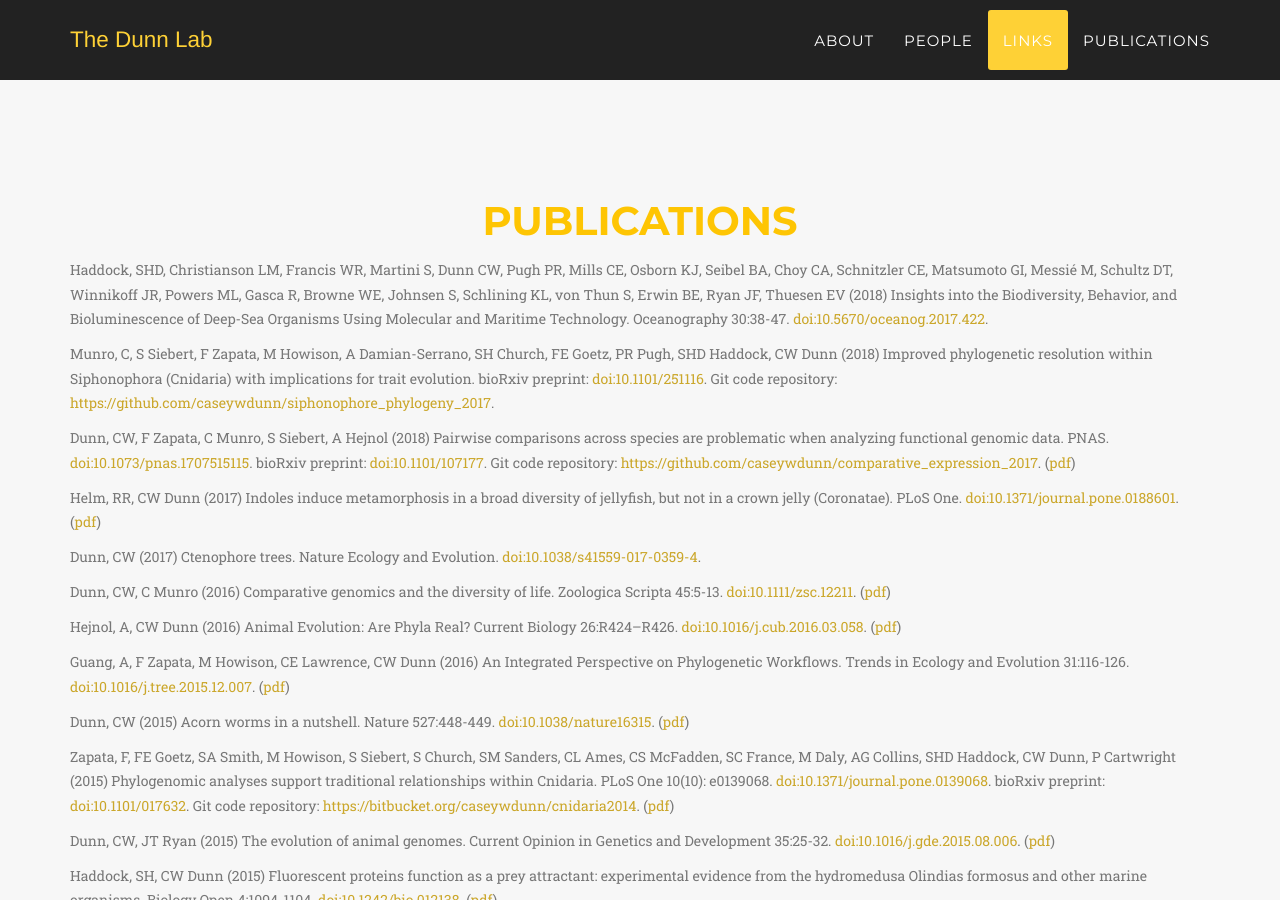
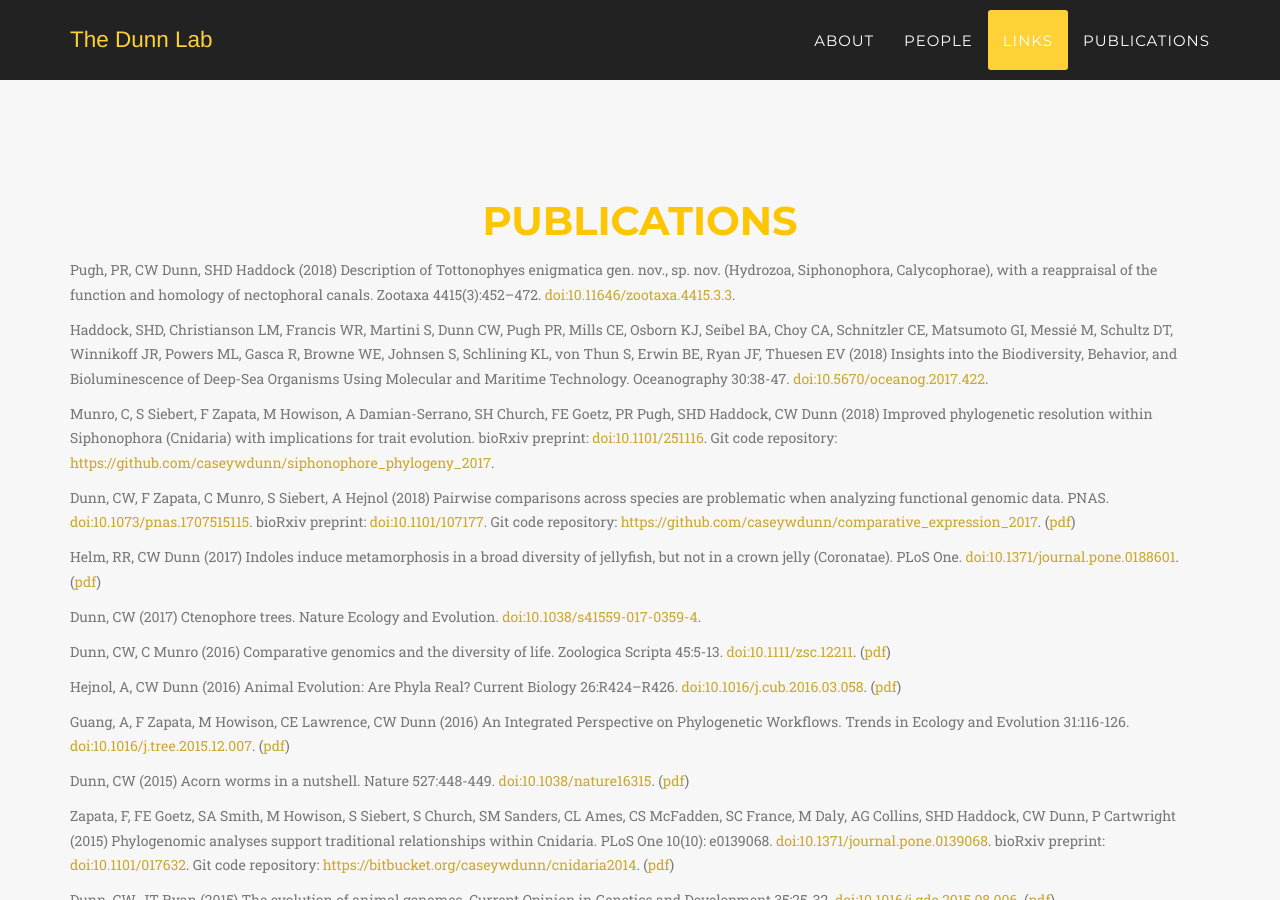
Before and after one commit to caseywdunn/caseywdunn.github.io, a Jekyll site: the page built from index.html, in a window 1280 px wide and 900 px high, scrolled down 8081 px. Built offline with Jekyll 4.4.1, drawn with Linux system fonts in a browser that asks for light colours; some web fonts are replaced.

Commit message:
tottonophyes

```diff
--- a/_includes/publications.html
+++ b/_includes/publications.html
@@ -6,6 +6,11 @@
                     <h2 class="section-heading">Publications</h2>
                 </div>
             </div>
+
+
+<div class="box"><div class="box-title"></div><div class="box-body">
+<p class="text-muted"> Pugh, PR, CW Dunn, SHD Haddock (2018) Description of Tottonophyes enigmatica gen. nov., sp. nov. (Hydrozoa, Siphonophora, Calycophorae), with a reappraisal of the function and homology of nectophoral canals. Zootaxa 4415(3):452–472. <a href="https://doi.org/10.11646/zootaxa.4415.3.3">doi:10.11646/zootaxa.4415.3.3</a>. </p>
+</div><div class="box-footer"> </div></div>
 
 
 <div class="box"><div class="box-title"></div><div class="box-body">
```
Also changed, not shown: 1 other file.
